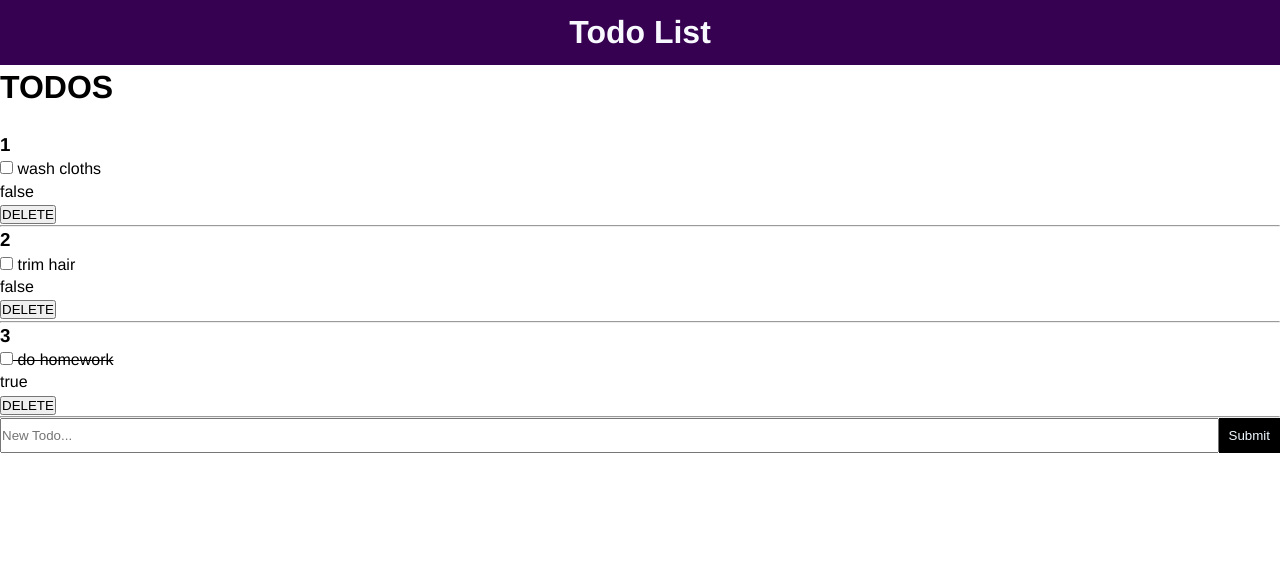
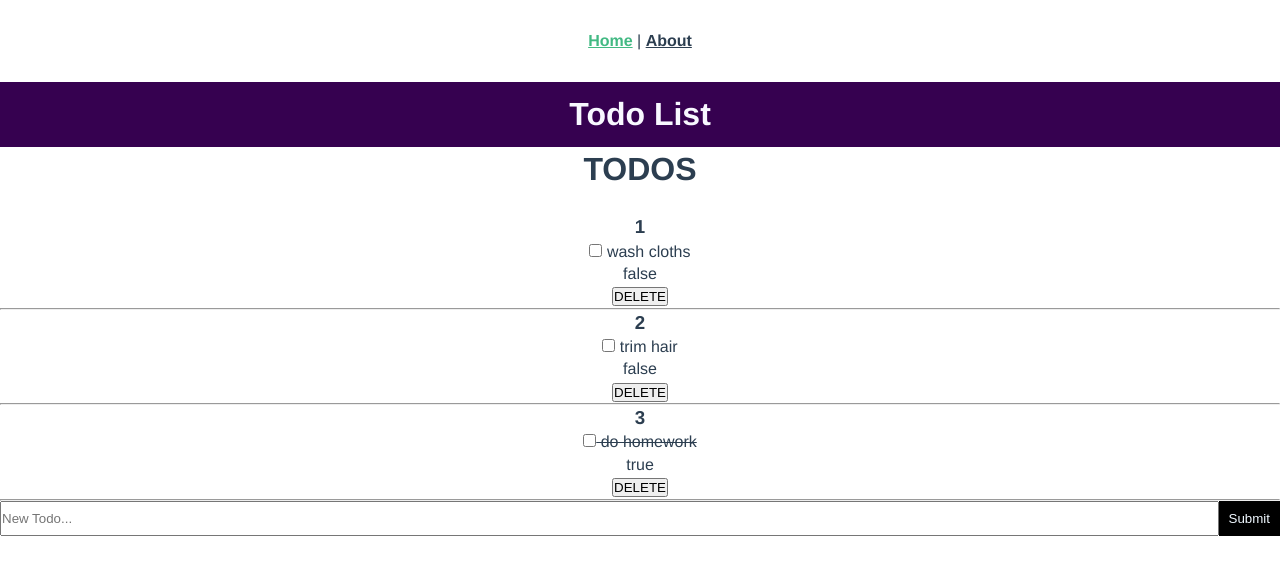
Before and after one commit to nikheal25/vue-first, a Vue app: page / in a window 1280 px wide. Shown: the top 574 px of the page. Built offline with nearby package versions, Linux system fonts and the light colour scheme.

Commit message:
Router- Added new router

```diff
--- a/package.json
+++ b/package.json
@@ -10,11 +10,13 @@
   "dependencies": {
     "core-js": "^3.6.4",
     "uuid": "^7.0.3",
-    "vue": "^2.6.11"
+    "vue": "^2.6.11",
+    "vue-router": "^3.1.6"
   },
   "devDependencies": {
     "@vue/cli-plugin-babel": "~4.3.0",
     "@vue/cli-plugin-eslint": "~4.3.0",
+    "@vue/cli-plugin-router": "^4.3.1",
     "@vue/cli-service": "~4.3.0",
     "babel-eslint": "^10.1.0",
     "eslint": "^6.7.2",
--- a/src/App.vue
+++ b/src/App.vue
@@ -1,58 +1,32 @@
 <template>
   <div id="app">
-    <Header />
-    <Todos v-bind:todos="todoList" v-on:del-todo="deleteToDo" />
-    <AddTodo v-on:add-todo="addNewTodo" />
+    <div id="nav">
+      <router-link to="/">Home</router-link> |
+      <router-link to="/about">About</router-link>
+    </div>
+    <router-view />
   </div>
 </template>
 
-<script>
-import Todos from "./components/Todos";
-import Header from "./components/layout/Header";
-import AddTodo from "./components/AddTodo";
+<style>
+#app {
+  font-family: Avenir, Helvetica, Arial, sans-serif;
+  -webkit-font-smoothing: antialiased;
+  -moz-osx-font-smoothing: grayscale;
+  text-align: center;
+  color: #2c3e50;
+}
 
-export default {
-  name: "App",
-  components: {
-    Todos,
-    Header,
-    AddTodo,
-  },
-  data() {
-    return {
-      todoList: [
-        {
-          id: 1,
-          title: "wash cloths",
-          completed: false,
-        },
-        { id: 2, title: "trim hair", completed: false },
-        { id: 3, title: "do homework", completed: true },
-      ],
-    };
-  },
-  methods: {
-    deleteToDo(id) {
-      this.todoList = this.todoList.filter((todo) => todo.id !== id);
-      console.log(id);
-    },
-    addNewTodo(item) {
-      console.log("hello");
+#nav {
+  padding: 30px;
+}
 
-      this.todoList = [...this.todoList, item];
-    },
-  },
-};
-</script>
+#nav a {
+  font-weight: bold;
+  color: #2c3e50;
+}
 
-<style>
-* {
-  box-sizing: border-box;
-  margin: 0;
-  padding: 0;
-}
-body {
-  font-family: Avenir, Helvetica, Arial, sans-serif;
-  line-height: 1.4;
+#nav a.router-link-exact-active {
+  color: #42b983;
 }
 </style>
--- a/src/main.js
+++ b/src/main.js
@@ -1,8 +1,10 @@
 import Vue from 'vue'
 import App from './App.vue'
+import router from './router'
 
 Vue.config.productionTip = false
 
 new Vue({
-  render: h => h(App),
+  router,
+  render: h => h(App)
 }).$mount('#app')
--- /dev/null
+++ b/src/router/index.js
@@ -0,0 +1,29 @@
+import Vue from 'vue'
+import VueRouter from 'vue-router'
+import Home from '../views/Home.vue'
+
+Vue.use(VueRouter)
+
+  const routes = [
+  {
+    path: '/',
+    name: 'Home',
+    component: Home
+  },
+  {
+    path: '/about',
+    name: 'About',
+    // route level code-splitting
+    // this generates a separate chunk (about.[hash].js) for this route
+    // which is lazy-loaded when the route is visited.
+    component: () => import(/* webpackChunkName: "about" */ '../views/About.vue')
+  }
+]
+
+const router = new VueRouter({
+  mode: 'history',
+  base: process.env.BASE_URL,
+  routes
+})
+
+export default router
--- /dev/null
+++ b/src/views/About.vue
@@ -0,0 +1,5 @@
+<template>
+  <div class="about">
+    <h1>This is an about page</h1>
+  </div>
+</template>
--- /dev/null
+++ b/src/views/Home.vue
@@ -0,0 +1,58 @@
+<template>
+  <div id="app">
+    <Header />
+    <Todos v-bind:todos="todoList" v-on:del-todo="deleteToDo" />
+    <AddTodo v-on:add-todo="addNewTodo" />
+  </div>
+</template>
+
+<script>
+import Todos from "../components/Todos";
+import Header from "../components/layout/Header";
+import AddTodo from "../components/AddTodo";
+
+export default {
+  name: "App",
+  components: {
+    Todos,
+    Header,
+    AddTodo,
+  },
+  data() {
+    return {
+      todoList: [
+        {
+          id: 1,
+          title: "wash cloths",
+          completed: false,
+        },
+        { id: 2, title: "trim hair", completed: false },
+        { id: 3, title: "do homework", completed: true },
+      ],
+    };
+  },
+  methods: {
+    deleteToDo(id) {
+      this.todoList = this.todoList.filter((todo) => todo.id !== id);
+      console.log(id);
+    },
+    addNewTodo(item) {
+      console.log("hello");
+
+      this.todoList = [...this.todoList, item];
+    },
+  },
+};
+</script>
+
+<style>
+* {
+  box-sizing: border-box;
+  margin: 0;
+  padding: 0;
+}
+body {
+  font-family: Avenir, Helvetica, Arial, sans-serif;
+  line-height: 1.4;
+}
+</style>
```
Also changed, not shown: 1 other file (tests, documents, lock files or other folders).
